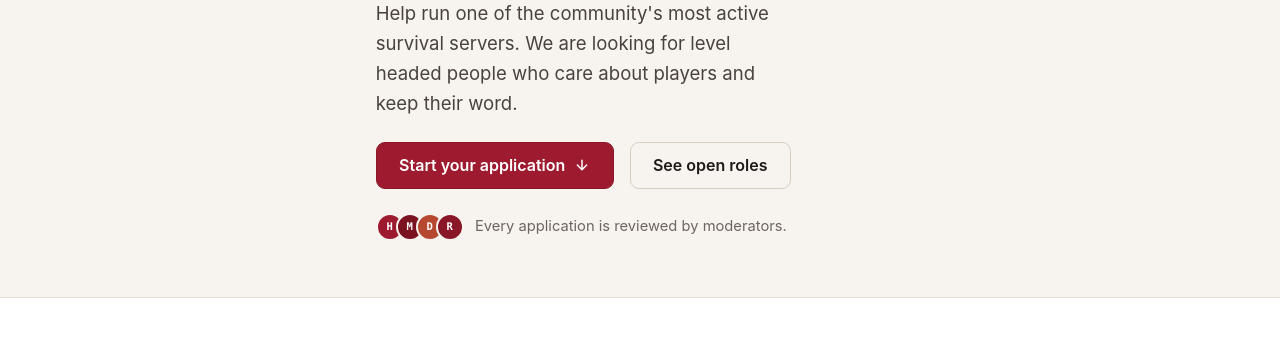
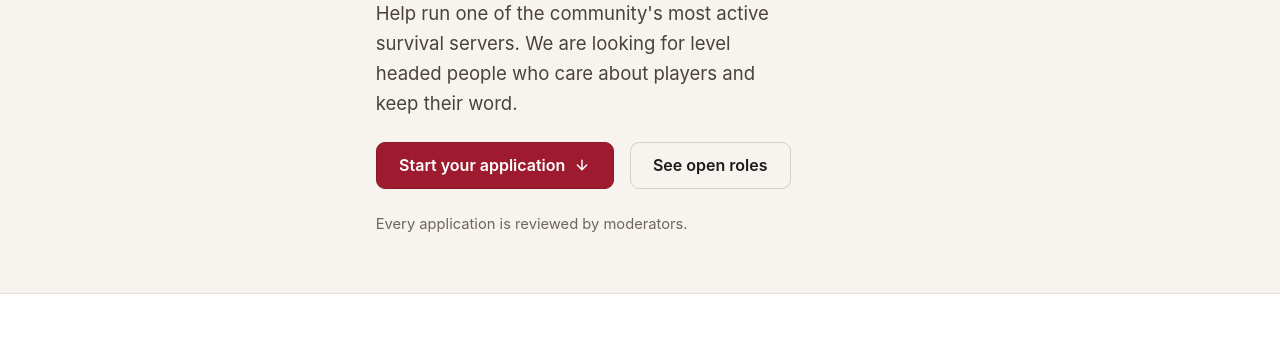
Before and after one commit to ITG3Hx/CookieBot, a website: page apply-web/index.html in a window 1280 px wide. Shown: the part 421-779 px from the top of the page. Drawn offline with Linux system fonts and the light colour scheme; files that its build step writes are made by us from their sources; no server answers; files whose address does not match are found by name.

Commit message:
Remove the stacked avatar circles from the hero section
Co-Authored-By: Claude Opus 4.8 <noreply@anthropic.com>

```diff
--- a/apply-web/apply.css
+++ b/apply-web/apply.css
@@ -71,13 +71,6 @@ header.site{position:sticky; top:0; z-index:50; background:rgba(247,243,238,.86)
 .hero p.lead{font-size:1.16rem; color:var(--ink-2); max-width:34ch; margin:1.15rem 0 0}
 .hero-cta{display:flex; flex-wrap:wrap; align-items:center; gap:var(--s-3); margin-top:var(--s-4)}
 .reviewed{display:flex; align-items:center; gap:.7rem; margin-top:var(--s-4); color:var(--muted); font-size:.92rem}
-.avatars{display:flex}
-.avatars span{width:28px; height:28px; border-radius:50%; border:2px solid var(--paper); margin-left:-8px; display:grid; place-items:center; font-size:.66rem; font-weight:700; color:#fff; font-family:var(--mono)}
-.avatars span:first-child{margin-left:0}
-.avatars span:nth-child(1){background:#9e1b2f}
-.avatars span:nth-child(2){background:#7a1220}
-.avatars span:nth-child(3){background:#b5482f}
-.avatars span:nth-child(4){background:#8a1728}
 
 /* sections */
 section{padding:var(--s-6) 0}
--- a/apply-web/index.html
+++ b/apply-web/index.html
@@ -53,7 +53,6 @@
           <a href="#positions" class="btn btn-ghost">See open roles</a>
         </div>
         <div class="reviewed">
-          <div class="avatars" aria-hidden="true"><span>H</span><span>M</span><span>D</span><span>R</span></div>
           <span>Every application is reviewed by moderators.</span>
         </div>
       </div>
```
